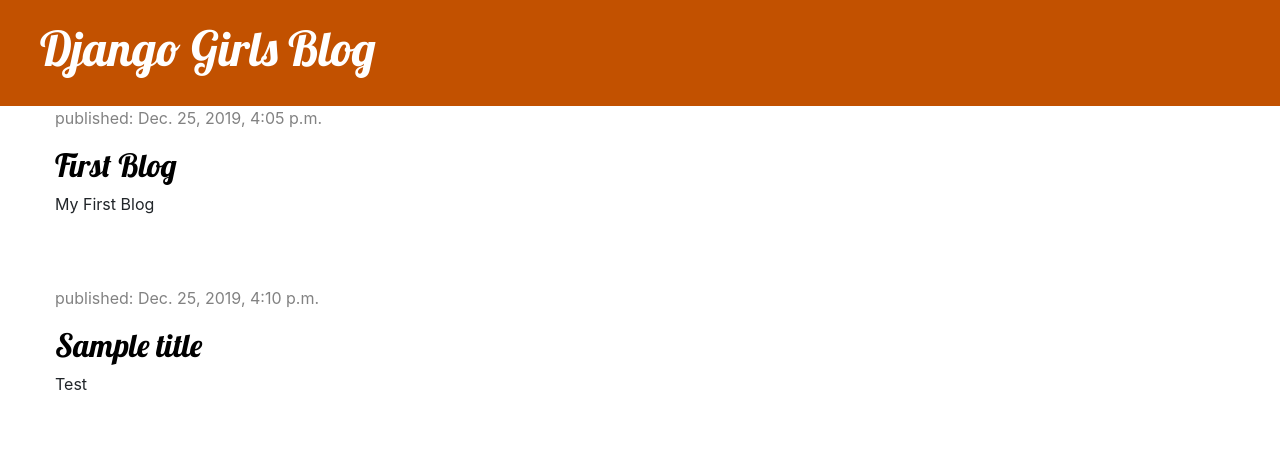
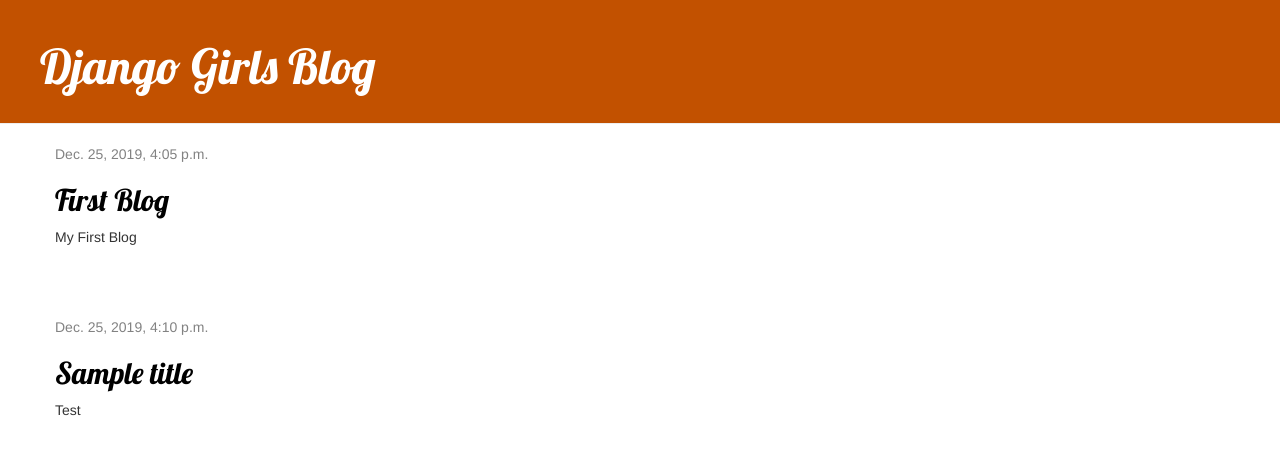
Before and after one commit to xuehua/django-girl, a Django app: page / in a window 1280 px wide. Shown: the top 455 px of the page. Run offline with Django 3.2, Linux system fonts and the light colour scheme; data comes from the database, SQL or seed files in the repository; some libraries are stand-ins or nearby versions.

Commit message:
use base.html.

```diff
--- /dev/null
+++ b/blog/templates/blog/base.html
@@ -0,0 +1,23 @@
+{% load static %}
+<html>
+    <head>
+        <title>Django Girls blog</title>
+        <link rel="stylesheet" href="//maxcdn.bootstrapcdn.com/bootstrap/3.2.0/css/bootstrap.min.css">
+        <link rel="stylesheet" href="//maxcdn.bootstrapcdn.com/bootstrap/3.2.0/css/bootstrap-theme.min.css">
+        <link href='//fonts.googleapis.com/css?family=Lobster&subset=latin,latin-ext' rel='stylesheet' type='text/css'>
+        <link rel="stylesheet" href="{% static 'css/blog.css' %}">
+    </head>
+    <body>
+        <div class="page-header">
+            <h1><a href="/">Django Girls Blog</a></h1>
+        </div>
+        <div class="content container">
+            <div class="row">
+                <div class="col-md-8">
+                {% block content %}
+                {% endblock content %}
+                </div>
+            </div>
+        </div>
+    </body>
+</html>
--- a/blog/templates/blog/post_list.html
+++ b/blog/templates/blog/post_list.html
@@ -1,36 +1,13 @@
-{% load static %}
-<html>
-    <head>
-        <meta charset="utf-8">
-        <meta name="viewport" content="width=device-width, initial-scale=1, shrink-to-fit=no">
+{% extends 'blog/base.html' %}
 
-        <!-- Bootstrap CSS -->
-        <link rel="stylesheet"
-        href="https://stackpath.bootstrapcdn.com/bootstrap/4.3.1/css/bootstrap.min.css"
-        integrity="sha384-ggOyR0iXCbMQv3Xipma34MD+dH/1fQ784/j6cY/iJTQUOhcWr7x9JvoRxT2MZw1T"
-        crossorigin="anonymous">
-        <link href="//fonts.googleapis.com/css?family=Lobster&subset=latin,latin-ext" rel="stylesheet" type="text/css">
-        <link rel="stylesheet" href="{% static 'css/blog.css' %}">
-        <title>Django Girls blog</title>
-    </head>
-    <body>
-        <div class="page-header">
-            <h1><a href="/">Django Girls Blog</a></h1>
-        </div>
-        <div class="content container">
-            <div class="row">
-                <div class="col-md-8">
+{% block content %}
     {% for post in posts %}
         <div class="post">
             <div class="date">
-                                <p>published: {{ post.published_date }}</p>
+                {{ post.published_date }}
             </div>
             <h2><a href="">{{ post.title }}</a></h2>
             <p>{{ post.text|linebreaksbr }}</p>
         </div>
     {% endfor %}
-                </div>
-            </div>
-        </div>
-    </body>
-</html>
+{% endblock content %}
```
Lines whose indentation alone changed are shown as unchanged.
